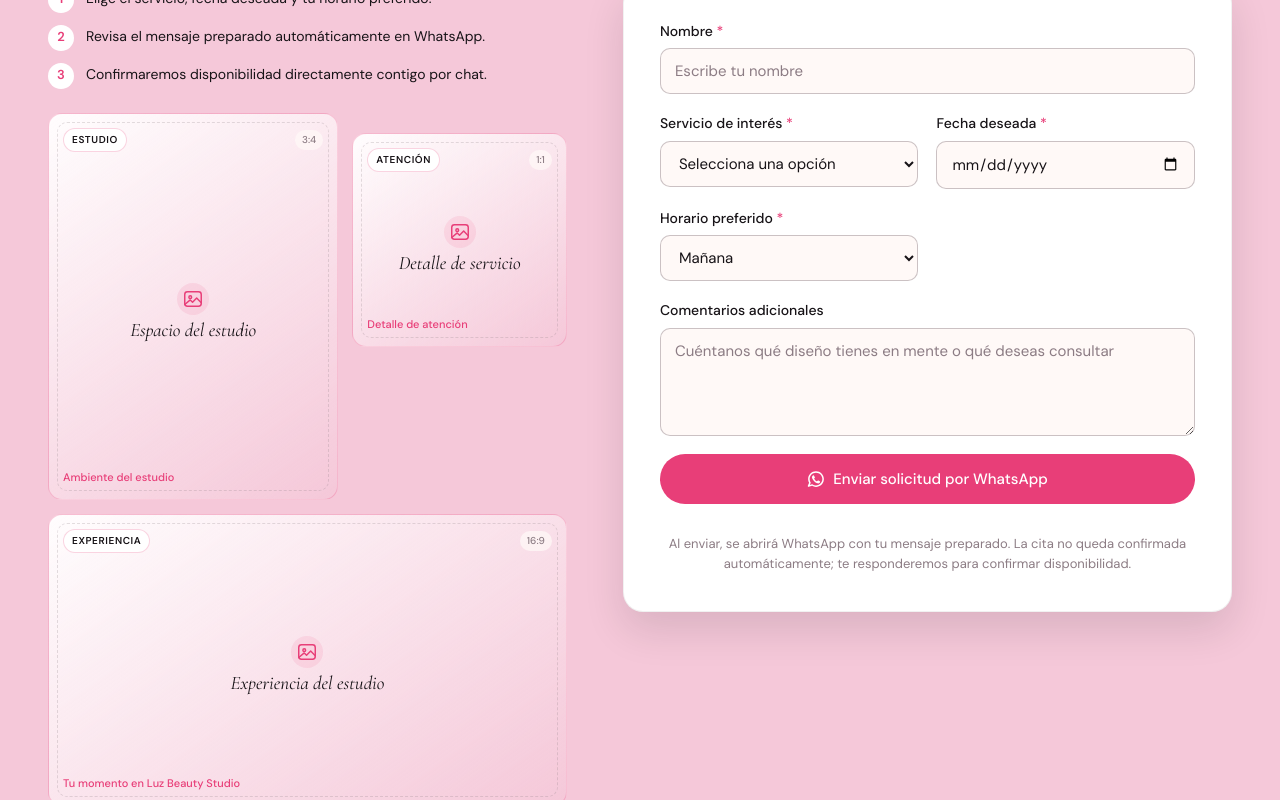
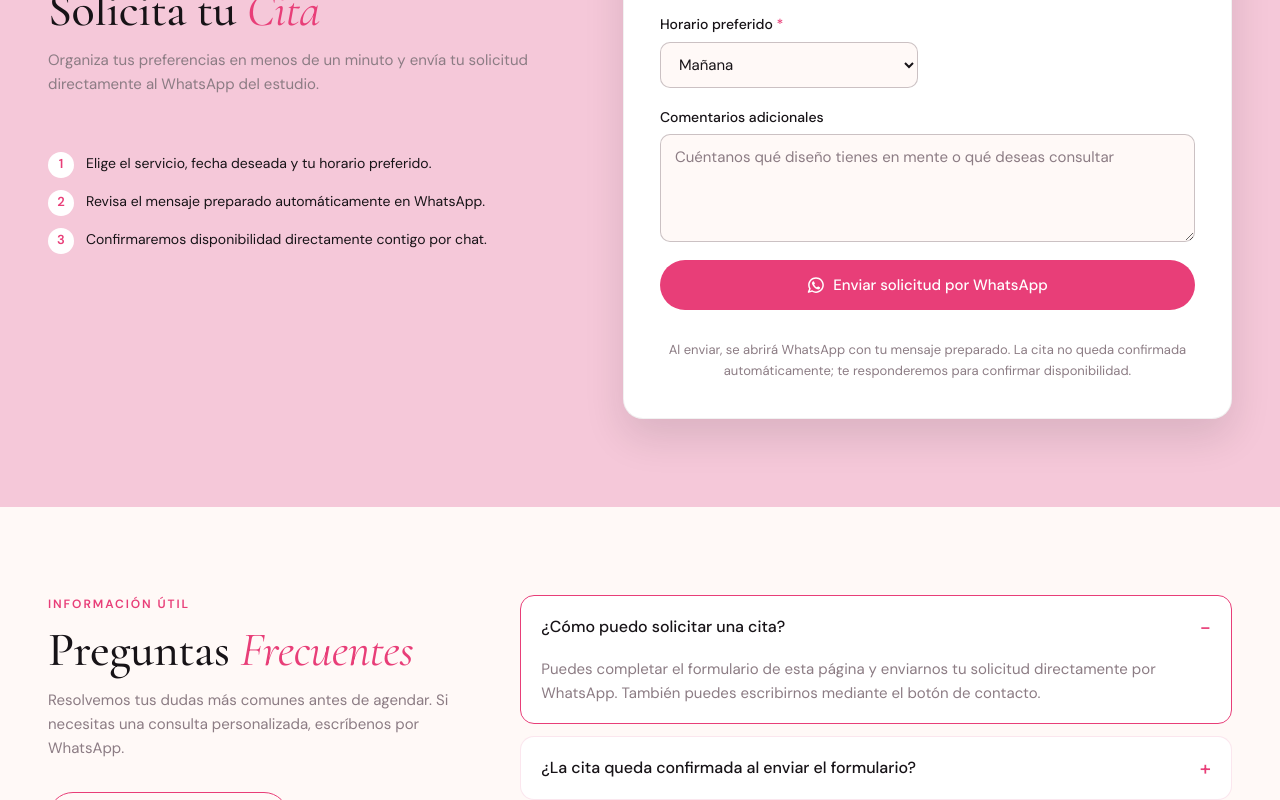
Before and after one commit to J-Santana-19/Luz_nails_beauty, a React (Vite) app: page / in a window 1280 px wide. Shown: the part 4600-5400 px from the top of the page. Built offline with nearby package versions, Linux system fonts and the light colour scheme.

Commit message:
refactor(appointment): quitar tríptico de imágenes y vista previa del mensaje

```diff
--- a/src/components/forms/AppointmentForm.tsx
+++ b/src/components/forms/AppointmentForm.tsx
@@ -2,7 +2,6 @@ import { useState, type FormEvent } from 'react';
 import {
   buildAppointmentMessage,
   buildWhatsAppUrl,
-  getConfiguredWhatsAppNumber,
 } from '../../services/whatsapp.service';
 import type { PreferredSchedule, ServiceCategory } from '../../types/catalog';
 import { WhatsAppIcon } from '../ui/BrandIcons';
@@ -39,13 +38,8 @@ export function AppointmentForm({
   const [specificTime, setSpecificTime] = useState('');
   const [comments, setComments] = useState('');
   const [errors, setErrors] = useState<FormErrors>({});
-  const [generatedPreview, setGeneratedPreview] = useState<{
-    message: string;
-    url: string;
-  } | null>(null);
 
   const today = getTodayIsoDate();
-  const hasConfiguredPhone = Boolean(getConfiguredWhatsAppNumber());
 
   const validate = (): FormErrors => {
     const nextErrors: FormErrors = {};
@@ -96,7 +90,6 @@ export function AppointmentForm({
     });
 
     const url = buildWhatsAppUrl(message);
-    setGeneratedPreview({ message, url });
     window.open(url, '_blank', 'noopener,noreferrer');
   };
 
@@ -248,26 +241,6 @@ export function AppointmentForm({
           confirmada automáticamente; te responderemos para confirmar disponibilidad.
         </p>
       </form>
-
-      {generatedPreview ? (
-        <div className="form-preview" role="status" aria-live="polite">
-          <p className="form-preview__title">
-            Solicitud preparada para WhatsApp
-            {!hasConfiguredPhone
-              ? ' (número empresarial pendiente de configurar en .env)'
-              : ''}
-          </p>
-          <pre className="form-preview__message">{generatedPreview.message}</pre>
-          <a
-            href={generatedPreview.url}
-            target="_blank"
-            rel="noopener noreferrer"
-            className="btn-link"
-          >
-            Abrir enlace de WhatsApp manualmente →
-          </a>
-        </div>
-      ) : null}
     </div>
   );
 }
--- a/src/sections/AppointmentSection.tsx
+++ b/src/sections/AppointmentSection.tsx
@@ -1,7 +1,5 @@
 import { AppointmentForm } from '../components/forms/AppointmentForm';
-import { ImagePlaceholder } from '../components/ui/ImagePlaceholder';
 import { SectionHeading } from '../components/ui/SectionHeading';
-import { getAppointmentPlaceholders } from '../services/catalog.service';
 import type { ServiceCategory } from '../types/catalog';
 
 interface AppointmentSectionProps {
@@ -9,8 +7,6 @@ interface AppointmentSectionProps {
 }
 
 export function AppointmentSection({ categories }: AppointmentSectionProps) {
-  const [leftSlot, rightOffsetSlot, bottomWideSlot] = getAppointmentPlaceholders();
-
   return (
     <section
       id="solicitar-cita"
@@ -41,21 +37,6 @@ export function AppointmentSection({ categories }: AppointmentSectionProps) {
               <span>Confirmaremos disponibilidad directamente contigo por chat.</span>
             </div>
           </div>
-
-          <div
-            className="appointment-triptych"
-            aria-label="Composición editorial del estudio"
-          >
-            <div>
-              <ImagePlaceholder slot={leftSlot} theme="light" />
-            </div>
-            <div className="appointment-triptych__offset">
-              <ImagePlaceholder slot={rightOffsetSlot} theme="light" />
-            </div>
-            <div className="appointment-triptych__wide">
-              <ImagePlaceholder slot={bottomWideSlot} theme="light" />
-            </div>
-          </div>
         </div>
 
         <AppointmentForm categories={categories} />
```
Also changed, not shown: 1 other file (tests, documents, lock files or other folders).
